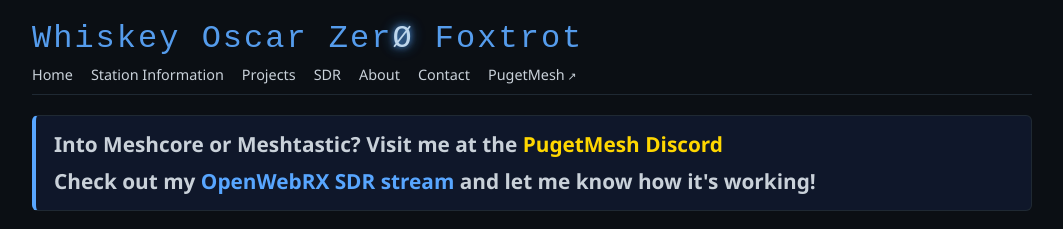
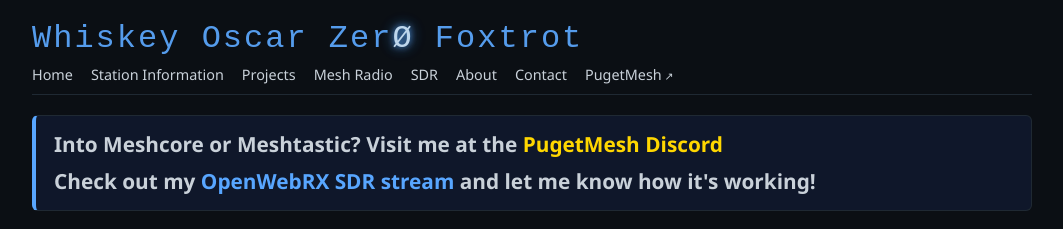
Before and after one commit to Lymitliss/Lymitliss.github.io, a Jekyll site: the page built from index.md, in a window 1280 px wide. Shown: the top 229 px of the page, without its empty margins (108-1171 px from the left). Built offline with Jekyll 4.4.1, drawn with Linux system fonts in a browser that asks for light colours.

Commit message:
Update default.html

```diff
--- a/_layouts/default.html
+++ b/_layouts/default.html
@@ -21,6 +21,7 @@
         <a href="{{ '/' | relative_url }}">Home</a>
         <a href="{{ '/station-information' | relative_url }}">Station Information</a>
         <a href="{{ '/projects' | relative_url }}">Projects</a>
+        <a href="{{ '/mesh-radio' | relative_url }}">Mesh Radio</a>
         <a href="{{ '/sdr' | relative_url }}">SDR</a>
         <a href="{{ '/about' | relative_url }}">About</a>
         <a href="{{ '/contact' | relative_url }}">Contact</a>
```
